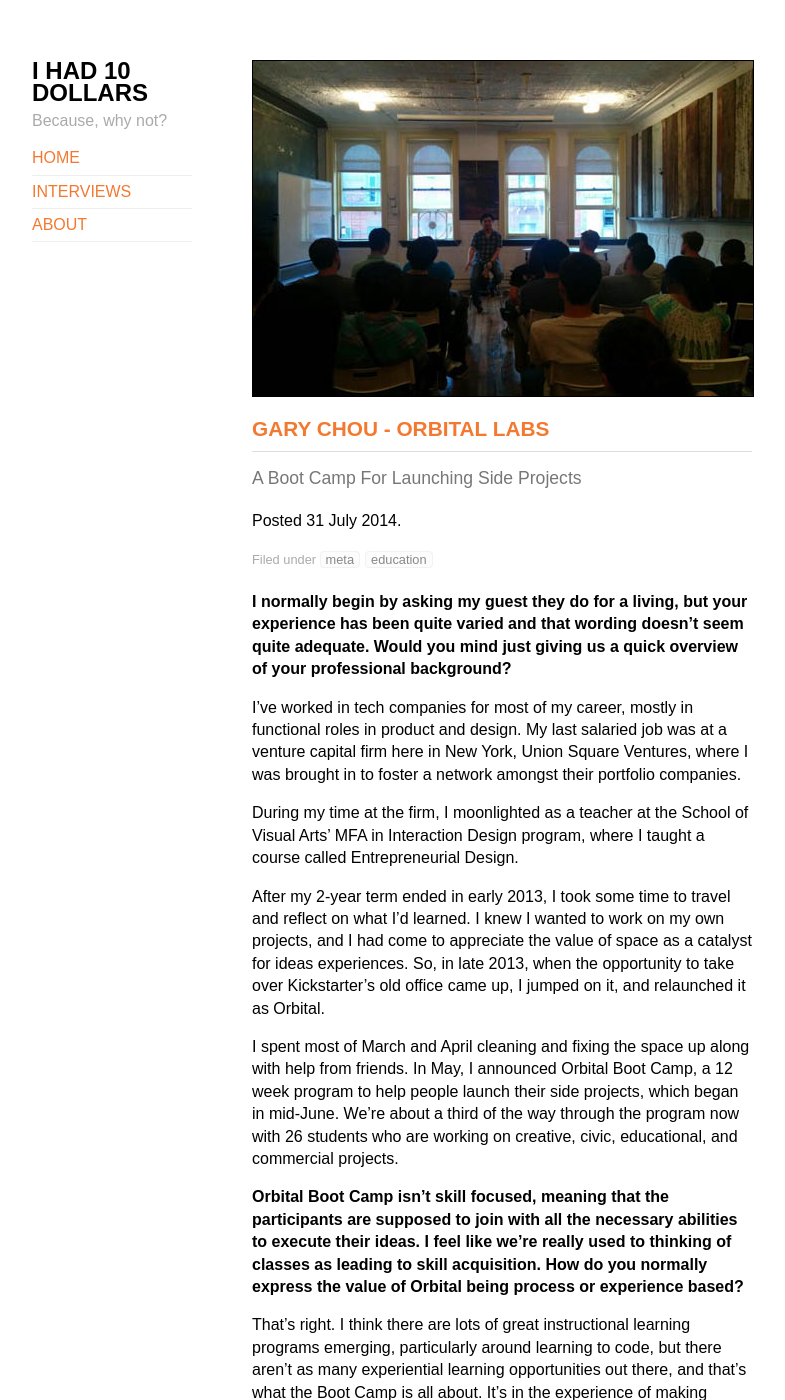
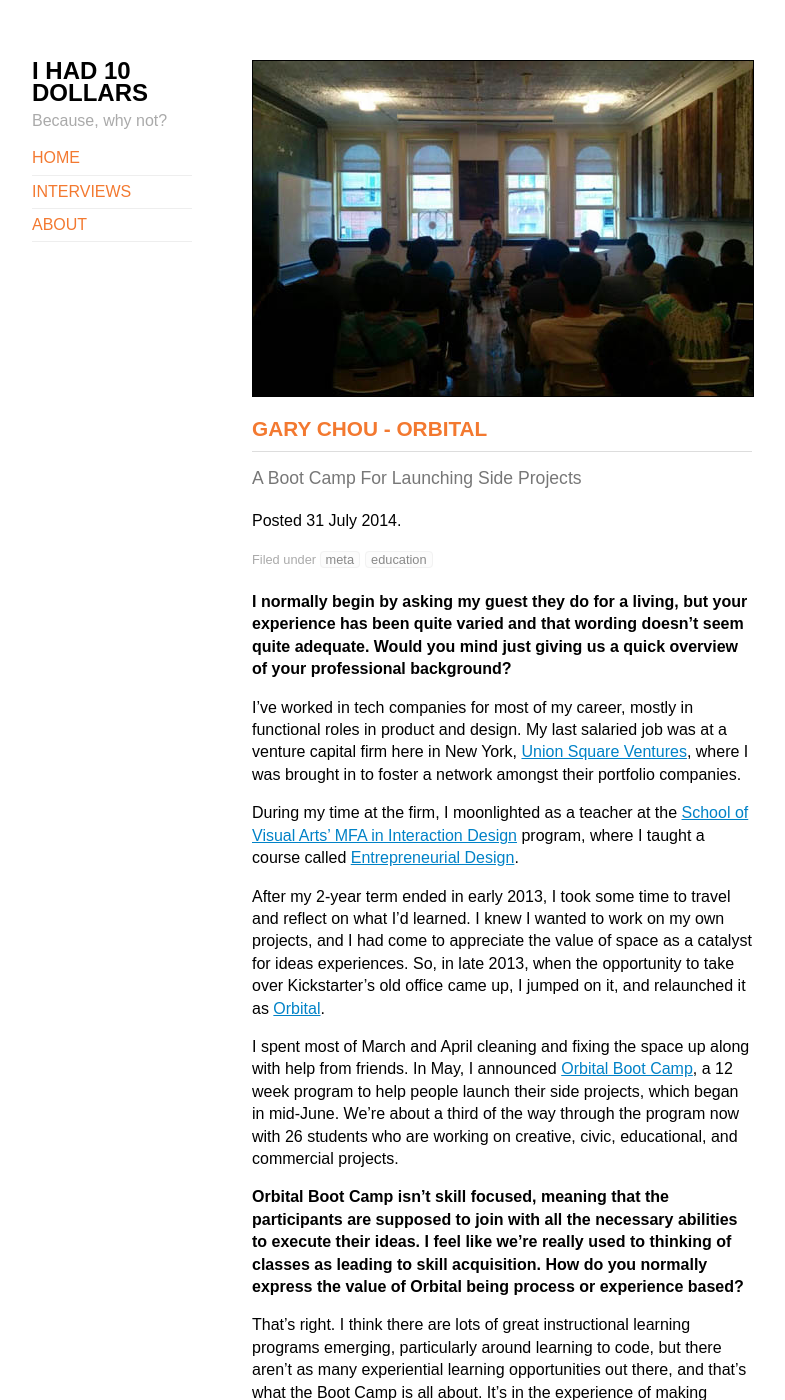
Before and after one commit to 10dollars/tendollars.github.io.raw, a Jekyll site: the page built from _posts/2014-07-31-gary-chou.md, in a window 1280 px wide and 1400 px high. Shown: the whole window, without its empty margins (248-1033 px from the left). Built offline with Jekyll 4.4.1, drawn with Linux system fonts in a browser that asks for light colours; some of the changed text lies outside the part shown.

Commit message:
add links to gary's interview

```diff
--- a/_posts/2014-07-31-gary-chou.md
+++ b/_posts/2014-07-31-gary-chou.md
@@ -1,20 +1,20 @@
 ---
 layout: interview
 slug: gary.chou
-title: Gary Chou - Orbital Labs
+title: Gary Chou - Orbital
 summary: A Boot Camp For Launching Side Projects
 categories: [meta, education]
 ---
 
 #### I normally begin by asking my guest they do for a living, but your experience has been quite varied and that wording doesn't seem quite adequate. Would you mind just giving us a quick overview of your professional background?
 
-I’ve worked in tech companies for most of my career, mostly in functional roles in product and design.  My last salaried job was at a venture capital firm here in New York, Union Square Ventures, where I was brought in to foster a network amongst their portfolio companies.
+I’ve worked in tech companies for most of my career, mostly in functional roles in product and design.  My last salaried job was at a venture capital firm here in New York, [Union Square Ventures](https://usv.com/), where I was brought in to foster a network amongst their portfolio companies.
 
-During my time at the firm, I moonlighted as a teacher at the School of Visual Arts’ MFA in Interaction Design program, where I taught a course called Entrepreneurial Design.
+During my time at the firm, I moonlighted as a teacher at the [School of Visual Arts’ MFA in Interaction Design](http://interactiondesign.sva.edu/) program, where I taught a course called [Entrepreneurial Design](https://docs.google.com/document/d/1LGtSpkTaS-keAJ4f6fwgHg78uftmBHK9Ebf87Ht9z6s/edit).
 
-After my 2-year term ended in early 2013, I took some time to travel and reflect on what I’d learned.  I knew I wanted to work on my own projects, and I had come to appreciate the value of space as a catalyst for ideas experiences.  So, in late 2013, when the opportunity to take over Kickstarter’s old office came up, I jumped on it, and relaunched it as Orbital.
+After my 2-year term ended in early 2013, I took some time to travel and reflect on what I’d learned.  I knew I wanted to work on my own projects, and I had come to appreciate the value of space as a catalyst for ideas experiences.  So, in late 2013, when the opportunity to take over Kickstarter’s old office came up, I jumped on it, and relaunched it as [Orbital](http://orbitalnyc.com/).
 
-I spent most of March and April cleaning and fixing the space up along with help from friends.  In May, I announced Orbital Boot Camp, a 12 week program to help people launch their side projects, which began in mid-June.  We’re about a third of the way through the program now with 26 students who are working on creative, civic, educational, and commercial projects.
+I spent most of March and April cleaning and fixing the space up along with help from friends.  In May, I announced [Orbital Boot Camp](http://orbitalnyc.com/bootcamp/), a 12 week program to help people launch their side projects, which began in mid-June.  We’re about a third of the way through the program now with 26 students who are working on creative, civic, educational, and commercial projects.
 
 #### Orbital Boot Camp isn't skill focused, meaning that the participants are supposed to join with all the necessary abilities to execute their ideas. I feel like we're really used to thinking of classes as leading to skill acquisition. How do you normally express the value of Orbital being process or experience based?
 
@@ -28,19 +28,19 @@ If your idea survives this phase, then there’s the question of how you plan to
 
 #### How did you assemble the curriculum?
 
-The course is based on the Entrepreneurial Design course that I’ve taught at the School of Visual Arts’ Masters in Interaction Design Program.  Christina Cacioppo co-created the class with me in 2011, and she’s responsible for much of the original syllabus.  I’ve made a few modifications over the years after seeing what did/didn’t work.  Christina Xu and Leland Rechis co-taught with me this past year, and made it even better.
+The course is based on the Entrepreneurial Design course that I’ve taught at the School of Visual Arts’ Masters in Interaction Design Program. [Christina Cacioppo](http://christinacacioppo.com/) co-created the class with me in 2011, and she’s responsible for much of the original syllabus.  I’ve made a few modifications over the years after seeing what did/didn’t work.  [Christina Xu](https://twitter.com/xuhulk) and [Leland Rechis](https://twitter.com/leland) co-taught with me this past year, and made it even better.
 
 For the Boot Camp, we scoped down the assignments given that most students have day jobs or are already very time constrained.  Also, the students apply with an existing idea that they want to launch, so they’re ready to just get down to it.
 
 #### You're a month into the program now. Have there been any surprises with the program's structure? Have you made any adjustments to how class time is used, or spotted anything you already know you'd like to change for the next class?
 
-The truth is, it’s been a surprise just seeing who showed up.  We made the decision to run the Boot Camp in mid-May, so we only had two weeks to accept applications and one week to interview candidates.
+The truth is, it’s been a surprise just seeing [who showed up](http://blog.garychou.com/post/87577526097/phase-1-complete).  We made the decision to run the Boot Camp in mid-May, so we only had two weeks to accept applications and one week to interview candidates.
 
 As it turns out, having a short window was a great filter, because it self-selected people who were highly committed to their projects despite having jobs or other demands on their time.
 
-We had more qualified students than available slots and ended up with a great, diverse group of students who are working on a wide range of projects: civic, commercial, creative, educational.
+We had more qualified students than available slots and [ended up](http://blog.garychou.com/post/89382857832/phase-2-complete) with a great, diverse group of students who are working on a wide range of projects: civic, commercial, creative, educational.
 
-The syllabus and structure of the program has held up pretty well so far, but we’ll see how it goes the rest of the way.
+The [syllabus](https://docs.google.com/document/d/1paGWbN3ETdWvNWgXMKw4OE2Usy3WCgIXUt5S-2OU4P4/edit#) and structure of the program has held up pretty well so far, but we’ll see how it goes the rest of the way.
 
 #### I think a lot of people will focus on the idea of launching a side project to the world, but it's not necessarily clear to someone who casually checks out the program that there are smaller assignments that don't seem directly connected to launching. For example, there’s an assignment to hire someone to work with off of TaskRabbit, and another to post something that garners twenty retweets. How do you see these assignments fitting into the greater context of the run up to the project launch?
 
@@ -58,4 +58,4 @@ There’s so much to understand, and we often have to negotiate the vision we ha
 
 Ultimately, this is about helping people develop their own intuition.  And that’s where having a set of classmates is so incredibly valuable: you’re sharing what you’ve learned and then you get to benefit from their lessons, too.  You never know what impact that will have.
 
-Without a doubt, Orbital exists because of teaching Entrepreneurial Design at SVA.  As I’ve taught over the past three years, I’ve also witnessed and learned from the narratives of 30+ students.  It’s had a tremendous effect on me, and I would never have predicted that this would have come from that.
+Without a doubt, Orbital exists because of teaching Entrepreneurial Design at SVA.  As I’ve taught over the past three years, I’ve also [witnessed](http://barbaradewilde.tumblr.com/post/22290976714/can-you-teach-someone-to-be-an-entrepreneur) [and](http://blog.tonyhschu.ca/post/21765950765/fail-in-public) [learned](https://medium.com/@melodyquintana/embrace-the-awkward-f4858a3821fd) from the narratives of 30+ students.  It’s had a tremendous effect on me, and I would never have predicted that this would have come from that.
```
Also changed, not shown: images/portraits/gary.chou2.jpg (added), 10 other files.
